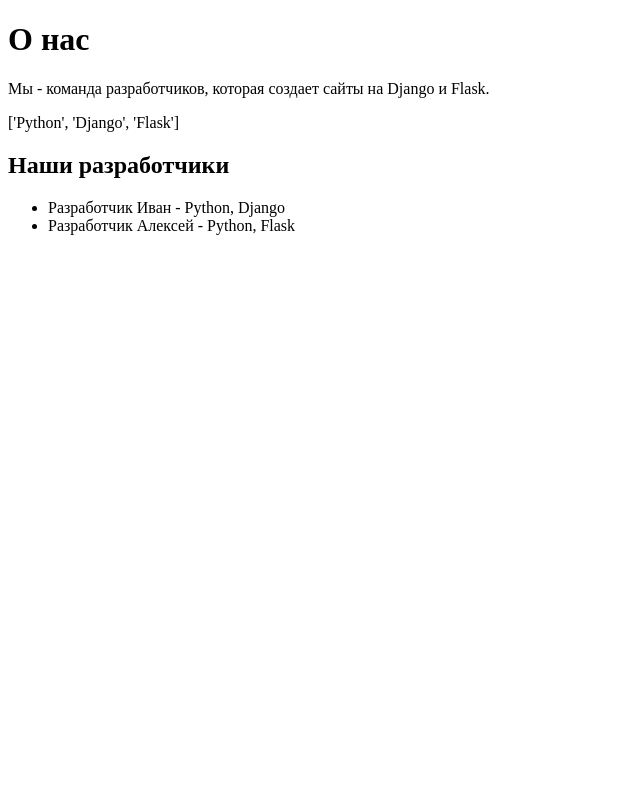
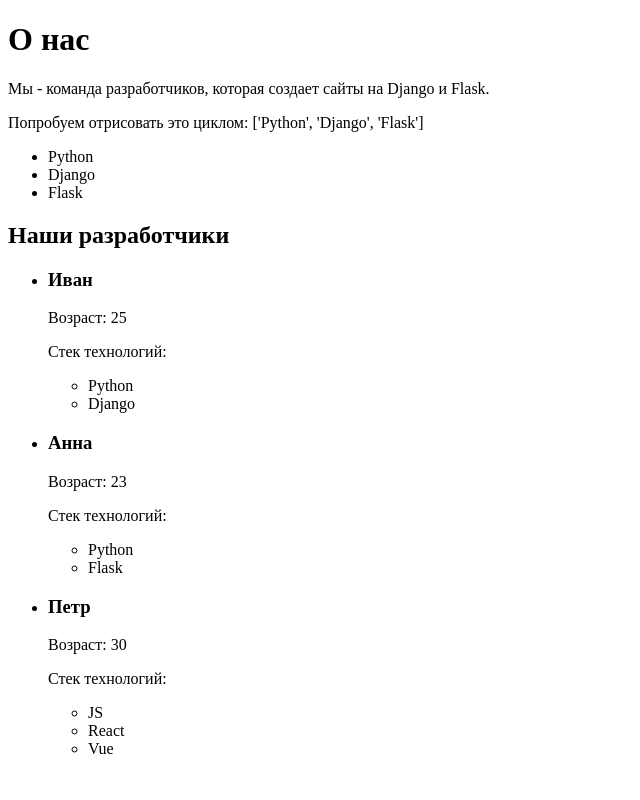
Before and after one commit to VladimirMonin/django_315, a Django app: page /about/ in a window 1280 px wide. Shown: the whole page, without its empty margins (0-640 px from the left). Run offline with Django 5.2, Linux system fonts and the light colour scheme.

Commit message:
lesson_51: Цикл внутри цикла в шаблонах Django

```diff
--- a/python_blog/templates/python_blog/about.html
+++ b/python_blog/templates/python_blog/about.html
@@ -8,11 +8,31 @@
   <body>
     <h1>{{ title}}</h1>
     <p>{{ text }}</p>
-    <p>{{ stack_list }}</p>
+    <p>Попробуем отрисовать это циклом: {{ stack_list }}</p>
+    <ul>
+      {% for item in stack_list %} {% comment %} Объявили переменную item,
+      которая будет принимать значения из списка stack_list {% endcomment %}
+      <li>{{ item }}</li>
+      {% endfor %}
+    </ul>
     <h2>Наши разработчики</h2>
+
+    {% comment %} developers - список содержащий словари с данными разработчиков
+    name - ключ словаря, содержащий имя разработчика age - ключ словаря с
+    возрастом stack - ключ словаря содержащий список технологий {% endcomment %}
     <ul>
-        <li>{{ developer1.get_rus_info }}</li>
-        <li>{{ developer2.get_rus_info }}</li>
+      {% for developer in developers %}
+      <li>
+        <h3>{{ developer.name }}</h3>
+        <p>Возраст: {{ developer.age }}</p>
+        <p>Стек технологий:</p>
+        <ul>
+          {% for stack in developer.stack %}
+          <li>{{ stack }}</li>
+          {% endfor %}
+        </ul>
+      </li>
+      {% endfor %}
     </ul>
   </body>
 </html>
--- a/python_blog/views.py
+++ b/python_blog/views.py
@@ -59,9 +59,13 @@ about_data = {
     "title": "О нас",
     "text": "Мы - команда разработчиков, которая создает сайты на Django и Flask.",
     'stack_list': ['Python', 'Django', 'Flask'],
-    "developer1": Developer("Иван", ['Python', 'Django']),
-    "developer2": Developer("Алексей", ['Python', 'Flask']),
-}
+    "developers": [
+        {"name": "Иван", "age": 25, "stack": ["Python", "Django"]},
+        {"name": "Анна", "age": 23, "stack": ["Python", "Flask"]},
+        {"name": "Петр", "age": 30, "stack": ["JS", "React", "Vue"]},
+
+    ]}
+
 
 
 # Представление которое отрисует about.html
```
Also changed, not shown: README.md.
